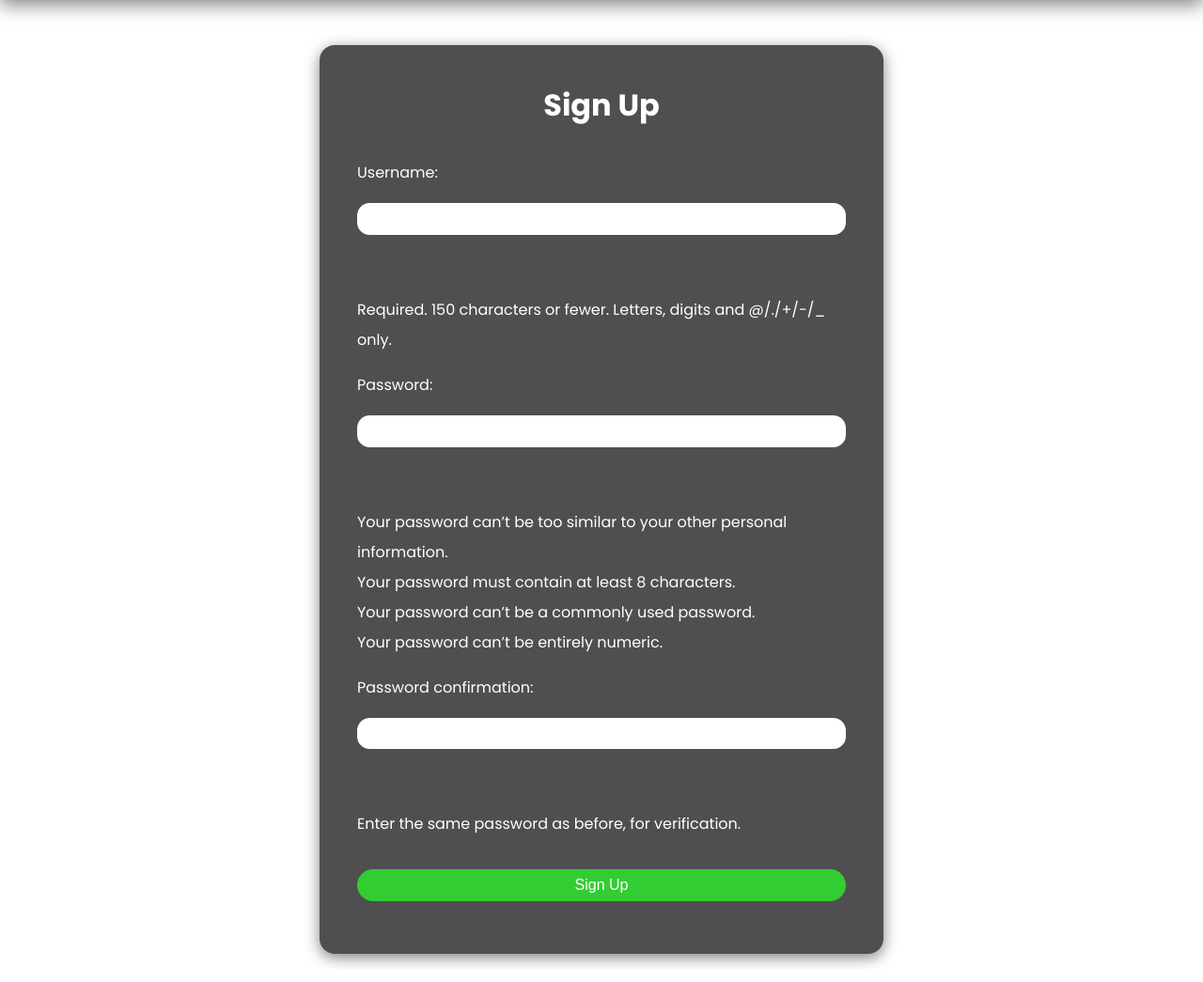
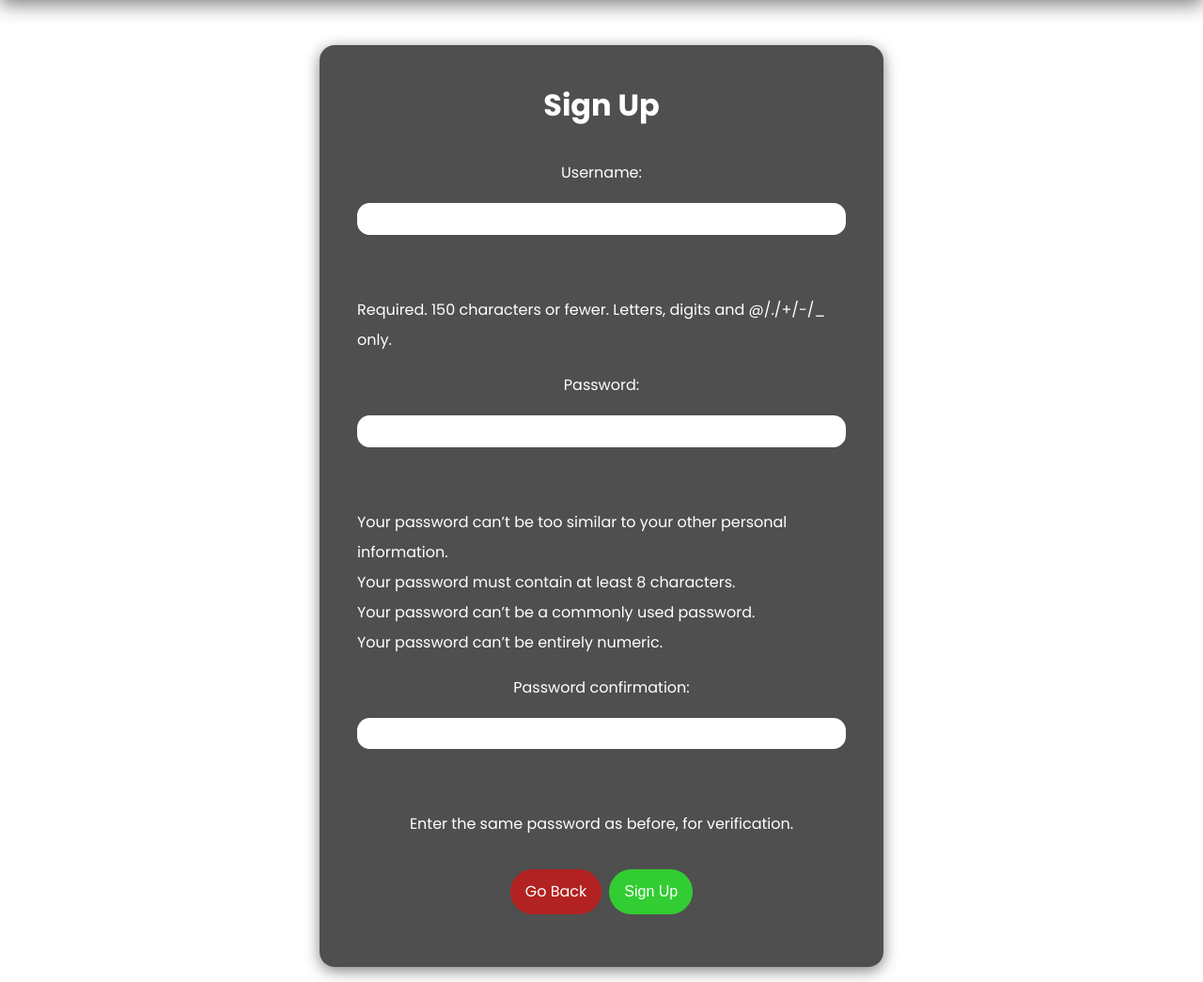
Before and after one commit to EclecticOwl/django-blog, a Django app: page /register/ in a window 1280 px wide. Shown: the part 70-1115 px from the top of the page at 94% size. Run offline with Django 4.2, Linux system fonts and the light colour scheme.

Commit message:
Added some styling to the form buttons to make them more consistent across the site.

```diff
--- a/core/templates/edit_profile.html
+++ b/core/templates/edit_profile.html
@@ -10,7 +10,7 @@
 
         {{ form }}
 
-        <div>
+        <div class="form-controls">
             <a class="go-back" href="{% url 'user-profile' %}">Go Back</a>
             <button type="submit">Update</button>
         </div>
--- a/core/templates/register.html
+++ b/core/templates/register.html
@@ -11,7 +11,11 @@
 
         {{ form }}
 
-        <button type="submit">Sign Up</button>
+
+        <div class="form-controls">
+            <a href="{% url 'index' %}" class="go-back">Go Back</a>
+            <button type="submit">Sign Up</button>
+        </div>
     </form>
 </div>
 
--- a/core/templates/sign-in.html
+++ b/core/templates/sign-in.html
@@ -13,8 +13,10 @@
 
         <label for="password">Password:</label>
         <input type="password" name="password">
-
-        <button type="submit">Sign In</button>
+        <div class='form-controls'>
+            <a class="go-back" href="{% url 'index' %}">Go Back</a>
+            <button type="submit">Sign In</button>
+        </div>
     </form>
 
 </div>
--- a/static/css/main.css
+++ b/static/css/main.css
@@ -88,6 +88,7 @@ nav {
     display: flex;
     flex-direction: column;
     justify-content: center;
+    align-items: center;
     gap: 1em;
     padding: .5em;
     max-width: 100%;
@@ -101,7 +102,18 @@ nav {
 .form-container input:focus {
     outline: none;
 }
-
+.form-controls .go-back, button {
+    border: none;
+    padding: .5em 1em;
+    border-radius: 1.5em;
+    color: white;
+    font-size: inherit;
+}
+.form-controls {
+    margin-top: 1em;
+    display: flex;
+    justify-content: center;
+}
 .form-container ul {
     list-style-type: none;
 }
@@ -110,13 +122,6 @@ nav {
     display: flex;
     justify-content: space-between;
     gap: .5em;
-}
-.form-container .go-back, button {
-    border: none;
-    padding: .25em 1em;
-    border-radius: 1.5em;
-    color: white;
-    font-size: inherit;
 }
 .form-container textarea {
     height: 4em;
@@ -128,9 +133,7 @@ nav {
     outline: none;
 }
 .form-container button {
-    margin-top: 1em;
     background-color: limegreen;
-    padding: .5em 0;
 }
 .go-back {
     background-color: firebrick;
@@ -169,7 +172,7 @@ nav {
     text-decoration: none;
     background-color: limegreen;
     padding: 0 1em;
-    border-radius: 1em;
+    border-radius: 2em;
     color: inherit;
 }
 .account_update {
@@ -259,6 +262,7 @@ nav {
     display: flex;
     flex-direction: column;
     gap: 2em;
+    box-shadow: 0 .25em 1em grey;
 }
 .post span {
     font-size: .5em;
```
